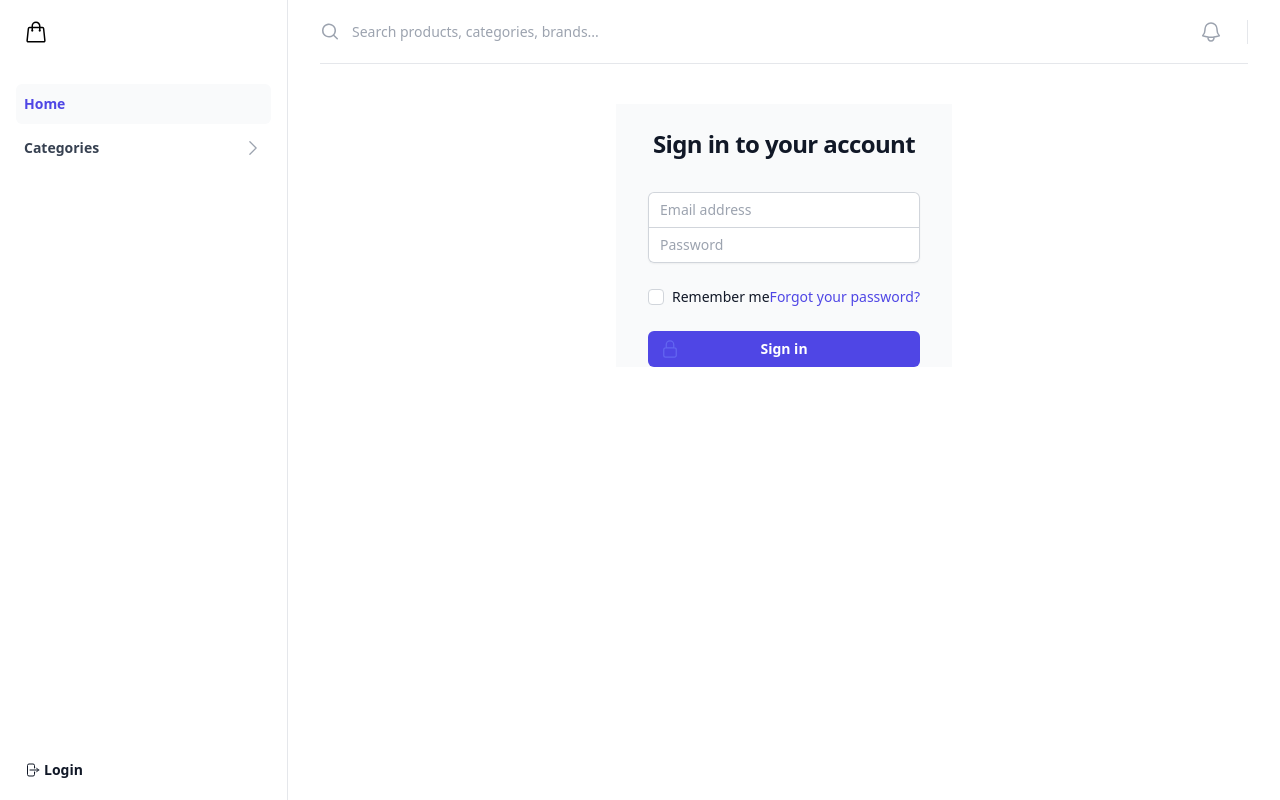
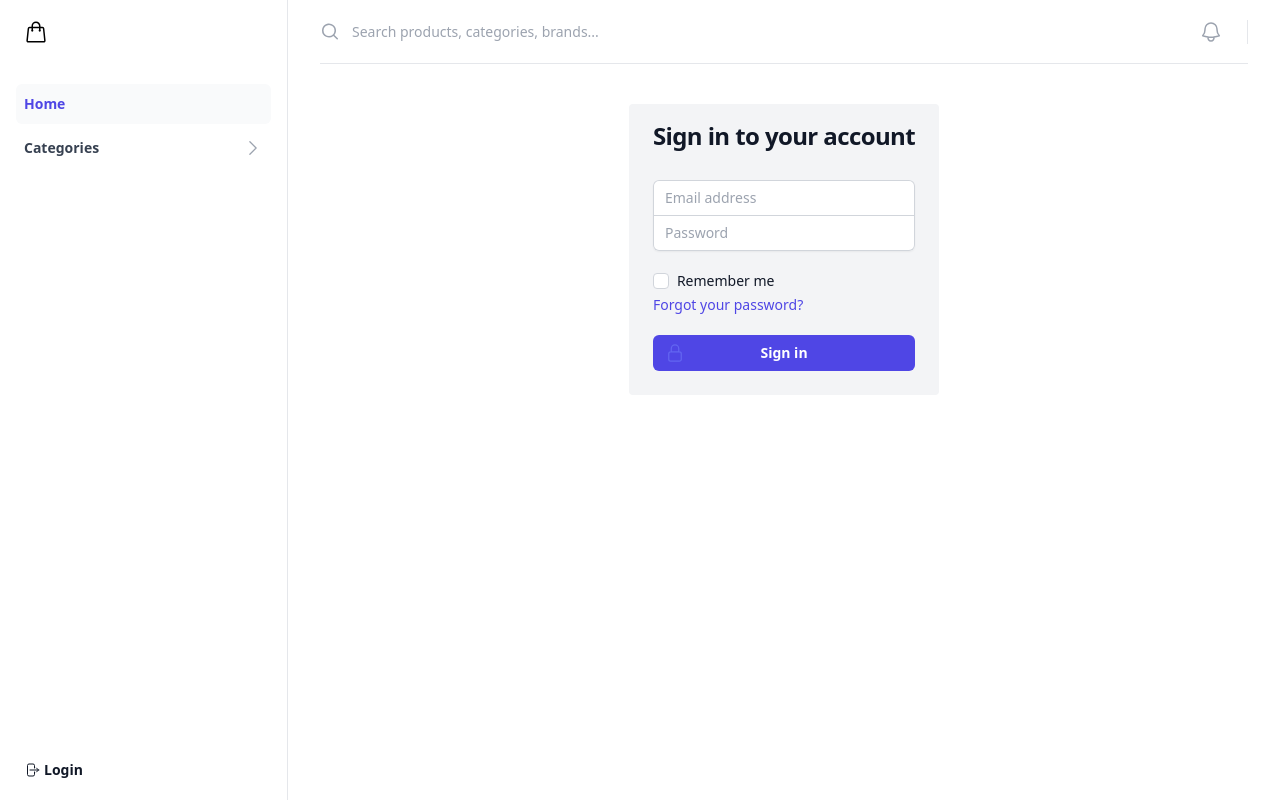
Before and after one commit to gr1d99/shoop-web, a React (Vite) app: page /login in a window 1280 px wide. Built offline with nearby package versions, Linux system fonts and the light colour scheme; a web font is replaced by a local one.

Commit message:
chore: extract form component

```diff
--- /dev/null
+++ b/src/components/button/index.tsx
@@ -0,0 +1,24 @@
+import { LockClosedIcon } from '@heroicons/react/24/outline';
+import React from 'react';
+import { type Props } from './types';
+import { utils } from '../../utils';
+
+const Button = (props: Omit<Props, 'children'>): JSX.Element => {
+  const { variant, icon, loading, label, ...rest } = props;
+  return (
+    <button className={utils.themes.getButtonTheme(variant)} disabled={loading} {...rest}>
+      <>
+        {icon !== null ? (
+          <span className="absolute inset-y-0 left-0 flex items-center pl-3">{icon}</span>
+        ) : null}
+      </>
+      {loading ? 'Loading...' : label}
+    </button>
+  );
+};
+
+Button.defaultProps = {
+  variant: 'default'
+};
+
+export default Button;
--- /dev/null
+++ b/src/components/button/types.ts
@@ -0,0 +1,10 @@
+import type React from 'react';
+import { type HeroIcon } from '@heroicons/react/*';
+
+export type ButtonVariant = 'primary' | 'secondary' | 'default';
+export interface Props extends React.ComponentPropsWithoutRef<'button'> {
+  variant: ButtonVariant;
+  loading: boolean;
+  icon?: null | undefined | typeof HeroIcon;
+  label: string;
+}
--- a/src/components/cards/index.tsx
+++ b/src/components/cards/index.tsx
@@ -4,7 +4,7 @@ import { Footer } from './footer';
 import React from 'react';
 const Card = (props: { children: React.ReactNode }): JSX.Element => {
   const { children } = props;
-  return <div className="bg-gray-50 flex flex-col">{children}</div>;
+  return <div className="flex flex-col py-4 bg-gray-100 rounded">{children}</div>;
 };
 
 Card.Header = Header;
--- /dev/null
+++ b/src/pages/components/form.tsx
@@ -0,0 +1,85 @@
+import Button from '../../components/button';
+import { LockClosedIcon } from '@heroicons/react/24/outline';
+import React from 'react';
+
+const LoginForm = (): JSX.Element => {
+  return (
+    <div className="min-h-full sm:px-6 lg:px-2 pb-2">
+      <div className="flex flex-col space-y-2 w-full max-w-md">
+        <div>
+          <h2 className="text-center text-2xl font-bold tracking-tight text-gray-900">
+            Sign in to your account
+          </h2>
+        </div>
+        <form className="w-full flex flex-col space-y-5" action="#" method="POST">
+          <input type="hidden" name="remember" defaultValue="true" />
+          <div className="-space-y-px rounded-md shadow-sm">
+            <div>
+              <label htmlFor="email-address" className="sr-only">
+                Email address
+              </label>
+              <input
+                id="email-address"
+                name="email"
+                type="email"
+                autoComplete="email"
+                required
+                className="relative block w-full rounded-t-md border-0 py-1.5 text-gray-900 ring-1 ring-inset ring-gray-300 placeholder:text-gray-400 focus:z-10 focus:ring-2 focus:ring-inset focus:ring-indigo-600 sm:text-sm sm:leading-6"
+                placeholder="Email address"
+              />
+            </div>
+            <div>
+              <label htmlFor="password" className="sr-only">
+                Password
+              </label>
+              <input
+                id="password"
+                name="password"
+                type="password"
+                autoComplete="current-password"
+                required
+                className="relative block w-full rounded-b-md border-0 py-1.5 text-gray-900 ring-1 ring-inset ring-gray-300 placeholder:text-gray-400 focus:z-10 focus:ring-2 focus:ring-inset focus:ring-indigo-600 sm:text-sm sm:leading-6"
+                placeholder="Password"
+              />
+            </div>
+          </div>
+
+          <div className="flex flex-col space-y-1">
+            <div className="flex items-center">
+              <input
+                id="remember-me"
+                name="remember-me"
+                type="checkbox"
+                className="h-4 w-4 rounded border-gray-300 text-indigo-600 focus:ring-indigo-600"
+              />
+              <label htmlFor="remember-me" className="ml-2 block text-sm text-gray-900">
+                Remember me
+              </label>
+            </div>
+            <div className="text-sm">
+              <a href="#" className="font-medium text-indigo-600 hover:text-indigo-500">
+                Forgot your password?
+              </a>
+            </div>
+          </div>
+
+          <div>
+            <Button
+              variant="primary"
+              label={'Sign in'}
+              loading={false}
+              icon={
+                <LockClosedIcon
+                  className="h-5 w-5 text-indigo-500 group-hover:text-indigo-400"
+                  aria-hidden="true"
+                />
+              }
+            />
+          </div>
+        </form>
+      </div>
+    </div>
+  );
+};
+
+export { LoginForm };
--- a/src/pages/login.tsx
+++ b/src/pages/login.tsx
@@ -1,89 +1,14 @@
 import React from 'react';
 import Card from '../components/cards';
 import { withAppLayout } from '../components/layout';
-import { LockClosedIcon } from '@heroicons/react/24/outline';
+import { LoginForm } from './components/form';
 
 const LoginPage = (): JSX.Element => {
   return (
-    <div className="w-full lg:w-1/2 flex justify-center m-auto pb-8 rounded">
+    <div className="w-full lg:w-1/2 flex justify-center mx-auto rounded">
       <Card>
-        <Card.Content className="flex flex-1">
-          <div className="flex min-h-full items-center justify-center px-4 sm:px-6 lg:px-8">
-            <div className="w-full max-w-md space-y-2">
-              <div>
-                <h2 className="mt-6 text-center text-2xl font-bold tracking-tight text-gray-900">
-                  Sign in to your account
-                </h2>
-              </div>
-              <form className="mt-3 space-y-6 w-full flex flex-1 flex-col" action="#" method="POST">
-                <input type="hidden" name="remember" defaultValue="true" />
-                <div className="-space-y-px rounded-md shadow-sm">
-                  <div>
-                    <label htmlFor="email-address" className="sr-only">
-                      Email address
-                    </label>
-                    <input
-                      id="email-address"
-                      name="email"
-                      type="email"
-                      autoComplete="email"
-                      required
-                      className="relative block w-full rounded-t-md border-0 py-1.5 text-gray-900 ring-1 ring-inset ring-gray-300 placeholder:text-gray-400 focus:z-10 focus:ring-2 focus:ring-inset focus:ring-indigo-600 sm:text-sm sm:leading-6"
-                      placeholder="Email address"
-                    />
-                  </div>
-                  <div>
-                    <label htmlFor="password" className="sr-only">
-                      Password
-                    </label>
-                    <input
-                      id="password"
-                      name="password"
-                      type="password"
-                      autoComplete="current-password"
-                      required
-                      className="relative block w-full rounded-b-md border-0 py-1.5 text-gray-900 ring-1 ring-inset ring-gray-300 placeholder:text-gray-400 focus:z-10 focus:ring-2 focus:ring-inset focus:ring-indigo-600 sm:text-sm sm:leading-6"
-                      placeholder="Password"
-                    />
-                  </div>
-                </div>
-
-                <div className="flex items-center justify-between">
-                  <div className="flex items-center">
-                    <input
-                      id="remember-me"
-                      name="remember-me"
-                      type="checkbox"
-                      className="h-4 w-4 rounded border-gray-300 text-indigo-600 focus:ring-indigo-600"
-                    />
-                    <label htmlFor="remember-me" className="ml-2 block text-sm text-gray-900">
-                      Remember me
-                    </label>
-                  </div>
-
-                  <div className="text-sm">
-                    <a href="#" className="font-medium text-indigo-600 hover:text-indigo-500">
-                      Forgot your password?
-                    </a>
-                  </div>
-                </div>
-
-                <div>
-                  <button
-                    type="submit"
-                    className="group relative flex w-full justify-center rounded-md bg-indigo-600 px-3 py-2 text-sm font-semibold text-white hover:bg-indigo-500 focus-visible:outline focus-visible:outline-2 focus-visible:outline-offset-2 focus-visible:outline-indigo-600">
-                    <span className="absolute inset-y-0 left-0 flex items-center pl-3">
-                      <LockClosedIcon
-                        className="h-5 w-5 text-indigo-500 group-hover:text-indigo-400"
-                        aria-hidden="true"
-                      />
-                    </span>
-                    Sign in
-                  </button>
-                </div>
-              </form>
-            </div>
-          </div>
+        <Card.Content className="flex flex-1 px-4">
+          <LoginForm />
         </Card.Content>
       </Card>
     </div>
--- a/src/utils/index.ts
+++ b/src/utils/index.ts
@@ -1,5 +1,7 @@
 import { classNames } from './class-names';
+import { themes } from './themes';
 
 export const utils = {
-  classNames
+  classNames,
+  themes
 };
--- /dev/null
+++ b/src/utils/themes.ts
@@ -0,0 +1,24 @@
+import { type ButtonVariant } from '../components/button/types';
+
+const defaultButtonStyles = 'group relative flex w-full justify-center rounded-md';
+const appThemes = {
+  button: {
+    default: defaultButtonStyles,
+    primary: `${defaultButtonStyles} bg-indigo-600 px-3 py-2 text-sm font-semibold text-white hover:bg-indigo-500 focus-visible:outline focus-visible:outline-2 focus-visible:outline-offset-2 focus-visible:outline-indigo-600`,
+    secondary: `${defaultButtonStyles} bg-white px-3 py-2 text-sm font-semibold text-indigo-600 hover:bg-gray-50 focus-visible:outline focus-visible:outline-2 focus-visible:outline-offset-2 focus-visible:outline-indigo-600`
+  }
+};
+
+const getButtonTheme = (variant: ButtonVariant): string => {
+  if (variant === 'primary') {
+    return themes.button.primary;
+  }
+
+  if (variant === 'secondary') {
+    return themes.button.secondary;
+  }
+
+  return themes.button.default;
+};
+
+export const themes = { ...appThemes, getButtonTheme };
```
